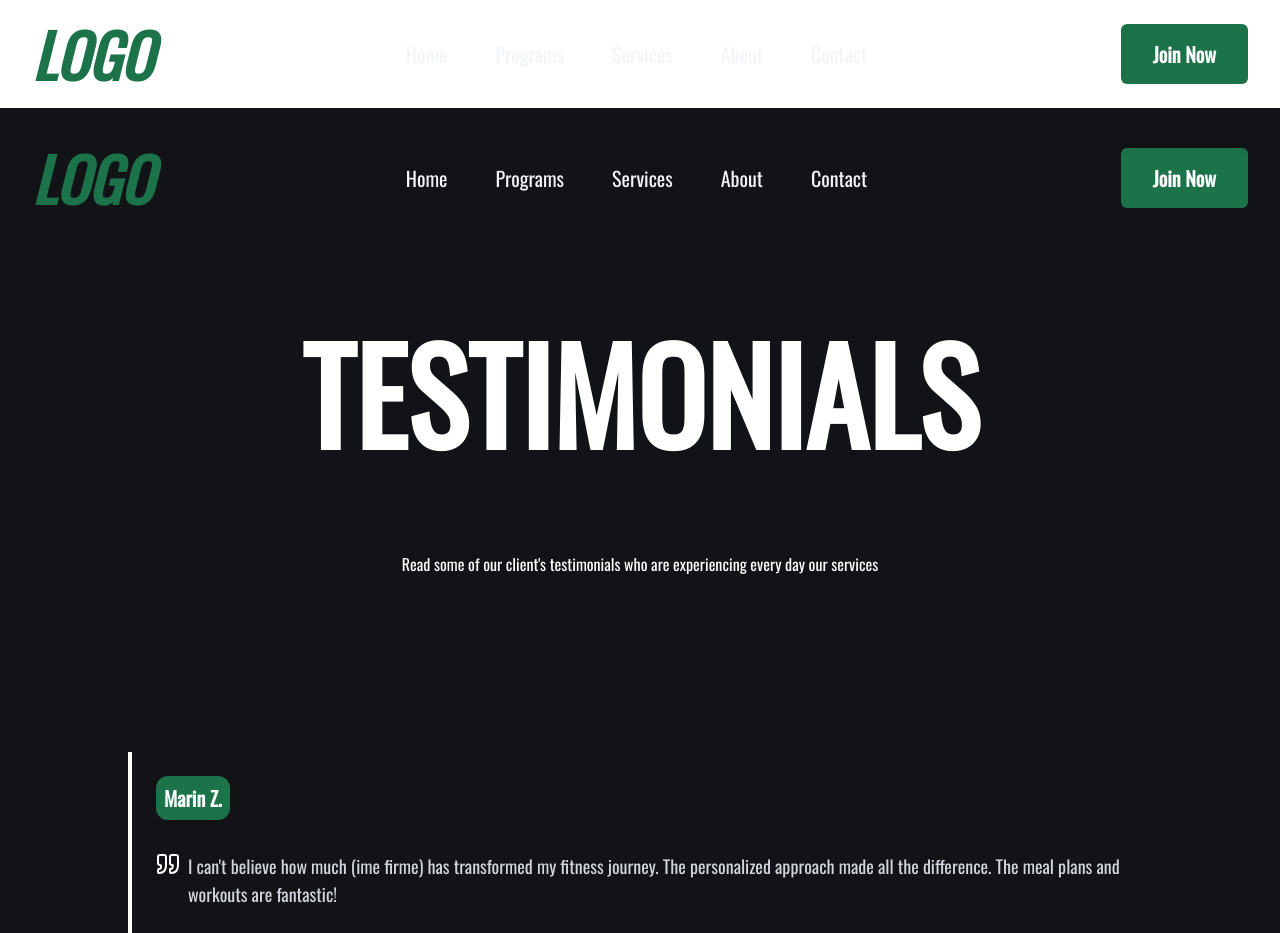
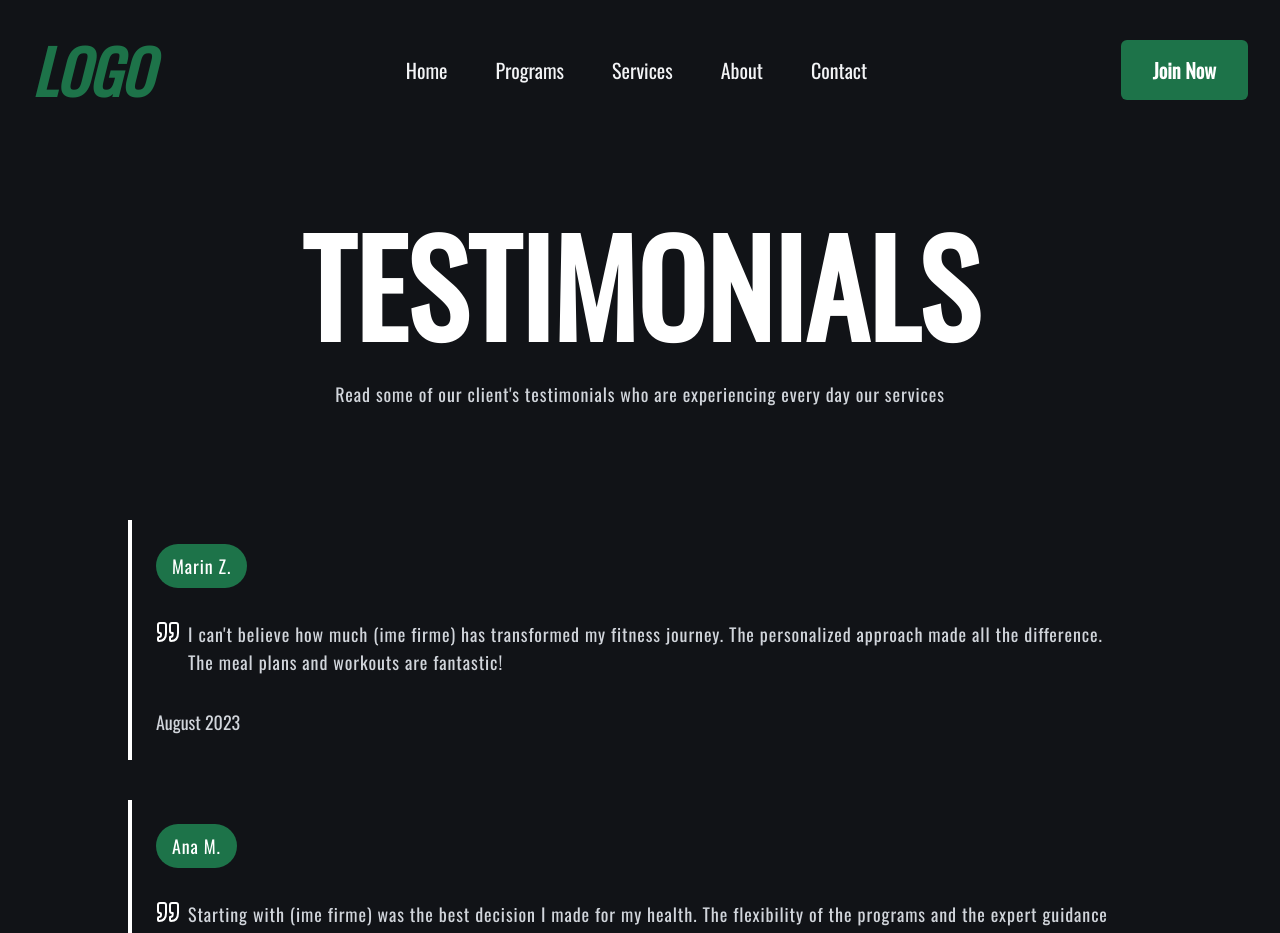
Before and after one commit to zrvnarmarin/IM-Digital---Fitness, a Next.js app in the folder fitness-site/: page /about/testimonials in a window 1280 px wide. Shown: the top 933 px of the page. Built offline with nearby package versions, Linux system fonts and the light colour scheme.

Commit message:
testimonials section fully restyled

```diff
--- /dev/null
+++ b/fitness-site/app/about/testimonials/(testimonials-sections)/HeroSection.tsx
@@ -0,0 +1,15 @@
+import React from "react";
+
+export default function HeroSection() {
+  return (
+    <>
+      <p className="text-[#FFFFFF] opacity-100 text-4xl md:text-8xl lg:text-9xl uppercase font-black px-6 md:px-8 lg:px-24 pt-8 lg:pt-24 pb-8 text-center">
+        Testimonials
+      </p>
+      <p className="normal-case text-center tracking-wider text-md md:text-md lg:text-lg text-gray-300 leading-2 font-normal px-6">
+        Read some of our client's testimonials who are experiencing every day
+        our services
+      </p>
+    </>
+  );
+}
--- /dev/null
+++ b/fitness-site/app/about/testimonials/(testimonials-sections)/TestimonialsSection.tsx
@@ -0,0 +1,53 @@
+import React from "react";
+import { QuotationMark } from "@/public/Icons";
+import { testimonials } from "@/app/data";
+
+export function TestimonialsSection() {
+  return (
+    <section className="px-6 md:px-8 lg:px-32 md:py-8 lg:py-16 grid gap-4 grid-cols-gallery bg-[#111317]">
+      <div className="grid grid-cols-1  gap-10 pt-16 md:pt-12">
+        {testimonials.map((testimonial) => (
+          <TestimonialCard
+            key={testimonial.id}
+            name={testimonial.name}
+            testimonial={testimonial.testimonial}
+            date={testimonial.date}
+          />
+        ))}
+      </div>
+    </section>
+  );
+}
+
+export function TestimonialCard({
+    name,
+    testimonial,
+    date,
+  }: {
+    name: string;
+    testimonial: string;
+    date: string;
+  }) {
+    return (
+      <div className="flex flex-col gap-8 p-6 border-l-4 border-white hover:bg-[#1F2125] rounded-r-md">
+        <div className="flex gap-4 items-center">
+          <div className="bg-[#1D7349] rounded-full py-2 px-4 w-fit">
+            <p className="font-normal text-white text-lg tracking-wider">
+              {name}
+            </p>
+          </div>
+        </div>
+        <div className="flex flex-row gap-2">
+          <div className="flex justify-start">
+            <QuotationMark />
+          </div>
+          <p className="normal-case tracking-wider text-md md:text-md lg:text-lg text-gray-300 leading-2 font-normal">
+            {testimonial}
+          </p>
+        </div>
+        <p className="flex-1 text-md md:text-md lg:text-lg text-gray-300 leading-2 font-normal">
+          {date}
+        </p>
+      </div>
+    );
+  }
--- a/fitness-site/app/about/testimonials/page.tsx
+++ b/fitness-site/app/about/testimonials/page.tsx
@@ -1,136 +1,15 @@
 import React from "react";
 import Navbar from "@/app/(home-sections)/Navbar";
 import { QuotationMark } from "@/public/Icons";
+import { TestimonialsSection } from "./(testimonials-sections)/TestimonialsSection";
+import HeroSection from "./(testimonials-sections)/HeroSection";
 
 export default function Page() {
   return (
     <main className="flex min-h-screen flex-col items-center lg:pt-4 bg-[#111317]">
       <Navbar />
-      <p className="text-[#FFFFFF] opacity-100 text-4xl md:text-8xl lg:text-9xl uppercase font-black px-6 md:px-8 lg:px-24 pt-8 lg:pt-24 pb-8 text-center">
-        Testimonials
-      </p>
-      <p className="text-white px-6 md:px-8 lg:px-32 md:py-8 lg:py-16">
-        Read some of our client's testimonials who are experiencing every day
-        our services
-      </p>
-      <section className="px-6 md:px-8 lg:px-32 md:py-8 lg:py-16 grid gap-4 grid-cols-gallery bg-[#111317]">
-        <div className="grid grid-cols-1  gap-10 pt-8 md:pt-12">
-          {testimonials.map((testimonial) => (
-            <TestimonialCard
-              key={testimonial.id}
-              name={testimonial.name}
-              testimonial={testimonial.testimonial}
-              date={testimonial.date}
-            />
-          ))}
-        </div>
-      </section>
+      <HeroSection />
+      <TestimonialsSection />
     </main>
   );
 }
-
-export function TestimonialCard({
-  name,
-  testimonial,
-  date,
-}: {
-  name: string;
-  testimonial: string;
-  date: string;
-}) {
-  return (
-    <div className="flex flex-col gap-8 p-6 border-l-4 border-white hover:bg-[#1F2125] rounded-r-md">
-      <div className="flex gap-4 items-center">
-        <div className="bg-[#1D7349] rounded-xl p-2 w-fit">
-          <p className="flex-1 text-md md:text-lg lg:text-xl text-white leading-7 font-semibold">
-            {name}
-          </p>
-        </div>
-      </div>
-      <div className="flex flex-row gap-2">
-        <div className="flex justify-start">
-          <QuotationMark />
-        </div>
-        <p className="text-sm md:text-md lg:text-lg text-gray-300 leading-2 font-normal">
-          {testimonial}
-        </p>
-      </div>
-      <p className="flex-1 text-sm md:text-md lg:text-lg text-gray-300 leading-2 font-normal">
-        {date}
-      </p>
-    </div>
-  );
-}
-
-const testimonials = [
-  {
-    id: 1,
-    testimonial:
-      "I can't believe how much (ime firme) has transformed my fitness journey. The personalized approach made all the difference. The meal plans and workouts are fantastic!",
-    name: "Marin Z.",
-    date: "August 2023",
-  },
-  {
-    id: 2,
-    testimonial:
-      "Starting with (ime firme) was the best decision I made for my health. The flexibility of the programs and the expert guidance kept me motivated. Highly recommended!",
-    name: "Ana M.",
-    date: "August 2023",
-  },
-  {
-    id: 3,
-    testimonial:
-      "As a beginner, I was unsure where to start, but (ime firme) made it easy. The team's support and the customizable plans ensured a positive and enjoyable fitness experience.",
-    name: "Ivan K.",
-    date: "August 2023",
-  },
-  {
-    id: 4,
-    testimonial:
-      "Communicating with the nutritionists and trainers at (ime firme) was a game-changer. Their personalized advice helped me overcome challenges and stay on track.",
-    name: "Elena S.",
-    date: "August 2023",
-  },
-  {
-    id: 5,
-    testimonial:
-      "I appreciate how (ime firme) considers dietary restrictions. My meal plan is not only effective but also delicious. Thank you for making fitness enjoyable!",
-    name: "Marko P.",
-    date: "August 2023",
-  },
-  {
-    id: 6,
-    testimonial:
-      "(ime firme) provides outstanding support. The community forums and regular updates kept me engaged. I achieved my goals with the help of their dedicated team.",
-    name: "Sara D.",
-    date: "August 2023",
-  },
-  {
-    id: 7,
-    testimonial:
-      "With a busy schedule, I needed a flexible fitness program. (ime firme) tailored a plan that fits seamlessly into my life. The results speak for themselves!",
-    name: "Luka B.",
-    date: "August 2023",
-  },
-  {
-    id: 8,
-    testimonial:
-      "I've tried many programs, but (ime firme) stands out. The holistic approach and expert guidance set it apart. I'm grateful for the positive impact on my well-being.",
-    name: "Katarina R.",
-    date: "August 2023",
-  },
-  {
-    id: 9,
-    testimonial:
-      "Thank you, (ime firme), for the affordable and quality fitness experience. The modern equipment and reasonable prices made it easy for me to stay committed.",
-    name: "Nikola J.",
-    date: "August 2023",
-  },
-  {
-    id: 10,
-    testimonial:
-      "(ime firme) is a game-changer! The personalized solutions and commitment to success make it the go-to fitness program. I'm thrilled with the results.",
-    name: "Tamara S.",
-    date: "August 2023",
-  },
-];
--- a/fitness-site/app/data.tsx
+++ b/fitness-site/app/data.tsx
@@ -140,3 +140,76 @@ export const programs = [
     ],
   },
 ];
+
+export const testimonials = [
+  {
+    id: 1,
+    testimonial:
+      "I can't believe how much (ime firme) has transformed my fitness journey. The personalized approach made all the difference. The meal plans and workouts are fantastic!",
+    name: "Marin Z.",
+    date: "August 2023",
+  },
+  {
+    id: 2,
+    testimonial:
+      "Starting with (ime firme) was the best decision I made for my health. The flexibility of the programs and the expert guidance kept me motivated. Highly recommended!",
+    name: "Ana M.",
+    date: "August 2023",
+  },
+  {
+    id: 3,
+    testimonial:
+      "As a beginner, I was unsure where to start, but (ime firme) made it easy. The team's support and the customizable plans ensured a positive and enjoyable fitness experience.",
+    name: "Ivan K.",
+    date: "August 2023",
+  },
+  {
+    id: 4,
+    testimonial:
+      "Communicating with the nutritionists and trainers at (ime firme) was a game-changer. Their personalized advice helped me overcome challenges and stay on track.",
+    name: "Elena S.",
+    date: "August 2023",
+  },
+  {
+    id: 5,
+    testimonial:
+      "I appreciate how (ime firme) considers dietary restrictions. My meal plan is not only effective but also delicious. Thank you for making fitness enjoyable!",
+    name: "Marko P.",
+    date: "August 2023",
+  },
+  {
+    id: 6,
+    testimonial:
+      "(ime firme) provides outstanding support. The community forums and regular updates kept me engaged. I achieved my goals with the help of their dedicated team.",
+    name: "Sara D.",
+    date: "August 2023",
+  },
+  {
+    id: 7,
+    testimonial:
+      "With a busy schedule, I needed a flexible fitness program. (ime firme) tailored a plan that fits seamlessly into my life. The results speak for themselves!",
+    name: "Luka B.",
+    date: "August 2023",
+  },
+  {
+    id: 8,
+    testimonial:
+      "I've tried many programs, but (ime firme) stands out. The holistic approach and expert guidance set it apart. I'm grateful for the positive impact on my well-being.",
+    name: "Katarina R.",
+    date: "August 2023",
+  },
+  {
+    id: 9,
+    testimonial:
+      "Thank you, (ime firme), for the affordable and quality fitness experience. The modern equipment and reasonable prices made it easy for me to stay committed.",
+    name: "Nikola J.",
+    date: "August 2023",
+  },
+  {
+    id: 10,
+    testimonial:
+      "(ime firme) is a game-changer! The personalized solutions and commitment to success make it the go-to fitness program. I'm thrilled with the results.",
+    name: "Tamara S.",
+    date: "August 2023",
+  },
+];
--- a/fitness-site/app/layout.tsx
+++ b/fitness-site/app/layout.tsx
@@ -26,7 +26,7 @@ export default function RootLayout({
   return (
     <html lang="en">
       <body className={bebasNeue.className}>
-        <Navbar />
+        {/* <Navbar /> */}
         {children}
         <Footer />
         {/* <Sidebar />  */}
```
Also changed, not shown: fitness-site/app/about/page.tsx (+31 -49 lines).
